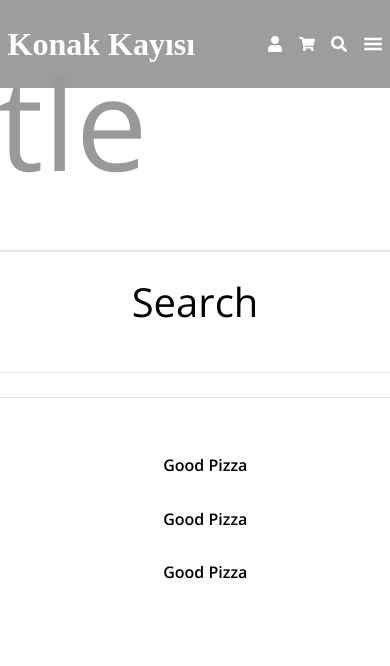
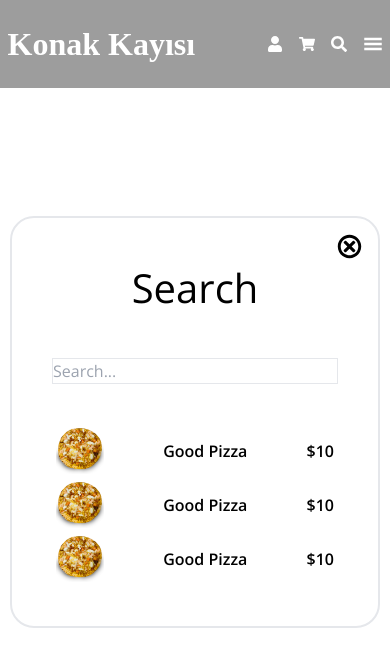
Before and after one commit to Ezgiackgz/food-ordering, a Next.js app: page / in a window 390 px wide. Both pictures are taken after a click on the button 338 px from the left and 44 px from the top of the page. Shown: the top 666 px of the page. Built offline with nearby package versions, Linux system fonts and the light colour scheme.

Commit message:
header-responsive

```diff
--- a/components/ui/Search.jsx
+++ b/components/ui/Search.jsx
@@ -9,9 +9,8 @@ const Search = ({setShowModal}/*props*/) => {
   return (
     <div className="fixed top-0 left-0 w-screen h-screen z-50 after:content-[''] after:w-screen after:h-screen after:bg-white after:absolute after:top-0 after:left-0 after:opacity-60 grid place-content-center">
         <OutsideClickHandler onOutsideClick={()=>setShowModal(false)}>
-     <Title addClass="text-9xl">Title</Title>
     <div className="w-full h-full grid place-content-center relative">
-          <div className="relative z-50 w-[600px] h-[600px] bg-white border-2 p-5">
+          <div className="relative z-50  md:w-[600px] w-[370px] bg-white border-2 p-10 rounded-3xl">
             <Title addClass="text-[40px] text-center">Search</Title>
             <input
               type="text"
```
